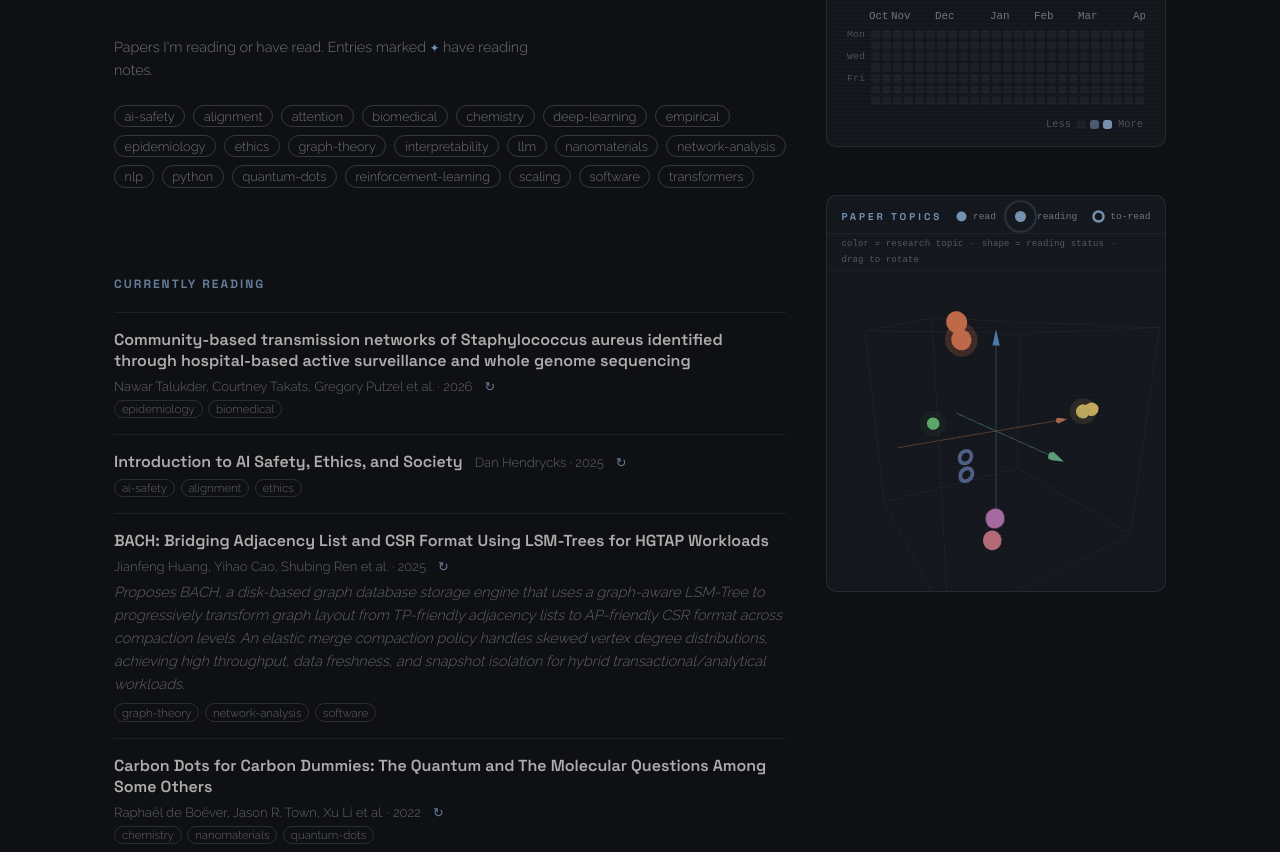
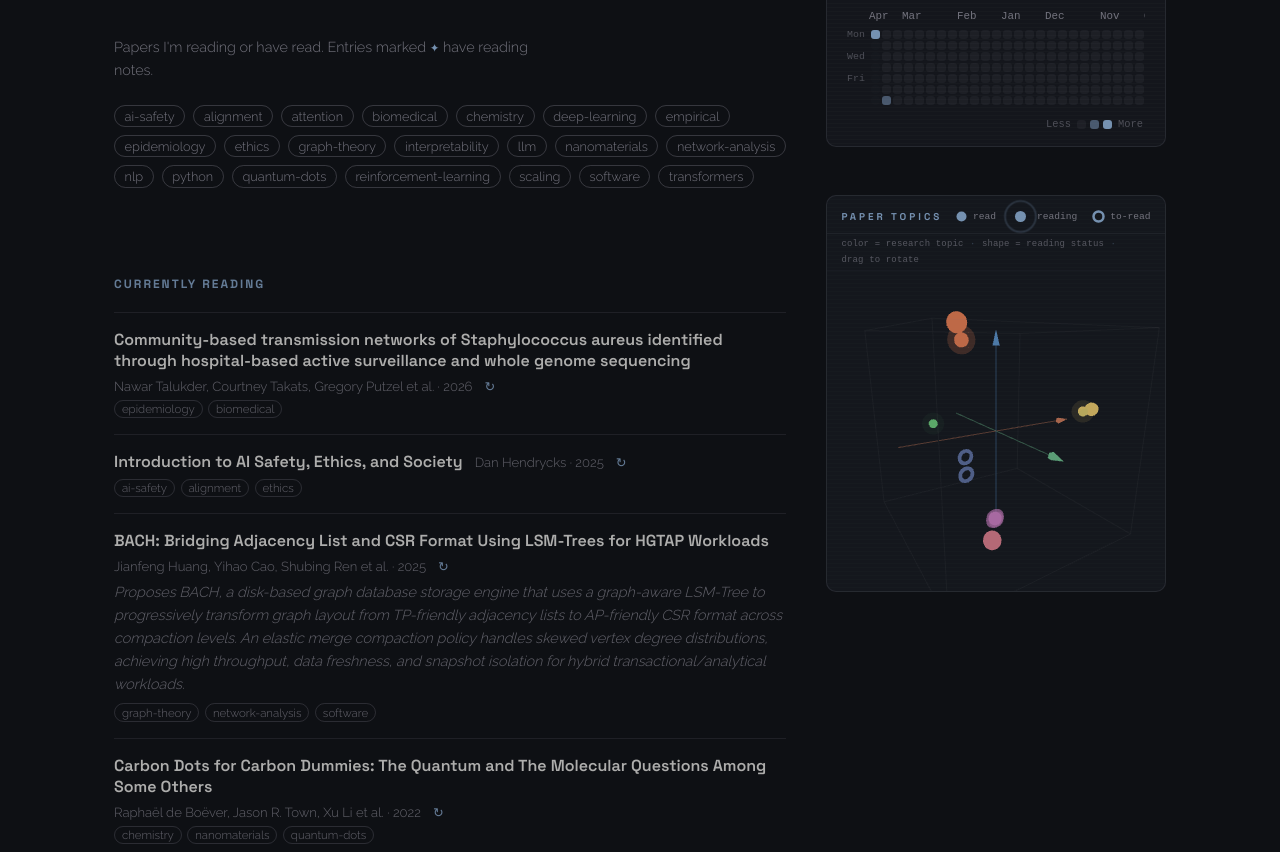
Before and after one commit to DanielC04/dcermann.de, an Astro site: page /papers in a window 1280 px wide. Shown: the part 245-1097 px from the top of the page. Built offline with nearby package versions, Linux system fonts and the light colour scheme; Astro itself is replaced by a stand-in of ours; animation ran at ten frames a second.

Commit message:
fix: reverse reading activity grid so today is on the left
Stats (streak, longest streak) are computed on the original
chronological order, then weeks.reverse() is called before rendering.
Month labels are recomputed after reversal so they reflect the
displayed left-to-right (recent → old) direction.

Co-Authored-By: Claude Sonnet 4.6 <noreply@anthropic.com>

```diff
--- a/src/components/PaperMap.astro
+++ b/src/components/PaperMap.astro
@@ -354,8 +354,8 @@ const baseUrl = import.meta.env.BASE_URL;
         mat = new THREE.MeshBasicMaterial({ color: color });
 
       } else if (isReading) {
-        // In progress — solid core, same size as read.
-        geo = new THREE.SphereGeometry(0.072, 16, 12);
+        // In progress — solid core
+        geo = new THREE.SphereGeometry(0.052, 16, 12);
         mat = new THREE.MeshBasicMaterial({ color: color });
 
       } else {
@@ -374,7 +374,7 @@ const baseUrl = import.meta.env.BASE_URL;
         // Expanding shell — a slightly larger transparent sphere that grows
         // and fades out over SHELL_PERIOD ms, then snaps back to the start.
         // Each reading paper gets a staggered time offset so they don't sync.
-        var shellGeo = new THREE.SphereGeometry(0.072, 16, 12);
+        var shellGeo = new THREE.SphereGeometry(0.062, 16, 12);
         var shellMat = new THREE.MeshBasicMaterial({
           color: color, transparent: true, opacity: SHELL_A_START,
         });
--- a/src/components/ReadingActivity.astro
+++ b/src/components/ReadingActivity.astro
@@ -39,25 +39,11 @@ while (cursor <= today || days.length % 7 !== 0) {
   cursor.setDate(cursor.getDate() + 1);
 }
 
-// Group into week columns
+// Group into week columns (oldest → newest)
 const weeks: Cell[][] = [];
 for (let i = 0; i < days.length; i += 7) weeks.push(days.slice(i, i + 7));
 
-// Month labels — track first week a new month appears
-const monthLabels: { label: string; col: number }[] = [];
-let lastMonth = -1;
-weeks.forEach((week, col) => {
-  const m = week[0].date.getMonth();
-  if (m !== lastMonth) {
-    monthLabels.push({
-      label: week[0].date.toLocaleDateString('en-GB', { month: 'short' }),
-      col,
-    });
-    lastMonth = m;
-  }
-});
-
-// Stats
+// Stats — computed on the original chronological order
 const totalRead = readPapers.length;
 
 const weekHasRead = weeks.map((w) => w.some((d) => d.count > 0));
@@ -79,6 +65,23 @@ for (const has of weekHasRead) {
   if (has) { run++; longestStreak = Math.max(longestStreak, run); }
   else run = 0;
 }
+
+// Reverse so today is on the left and older dates go right
+weeks.reverse();
+
+// Month labels — recomputed on the reversed order (left = recent)
+const monthLabels: { label: string; col: number }[] = [];
+let lastMonth = -1;
+weeks.forEach((week, col) => {
+  const m = week[0].date.getMonth();
+  if (m !== lastMonth) {
+    monthLabels.push({
+      label: week[0].date.toLocaleDateString('en-GB', { month: 'short' }),
+      col,
+    });
+    lastMonth = m;
+  }
+});
 
 const CELL = 9;  // px — cell size
 const GAP  = 2;  // px — gap between cells
```
